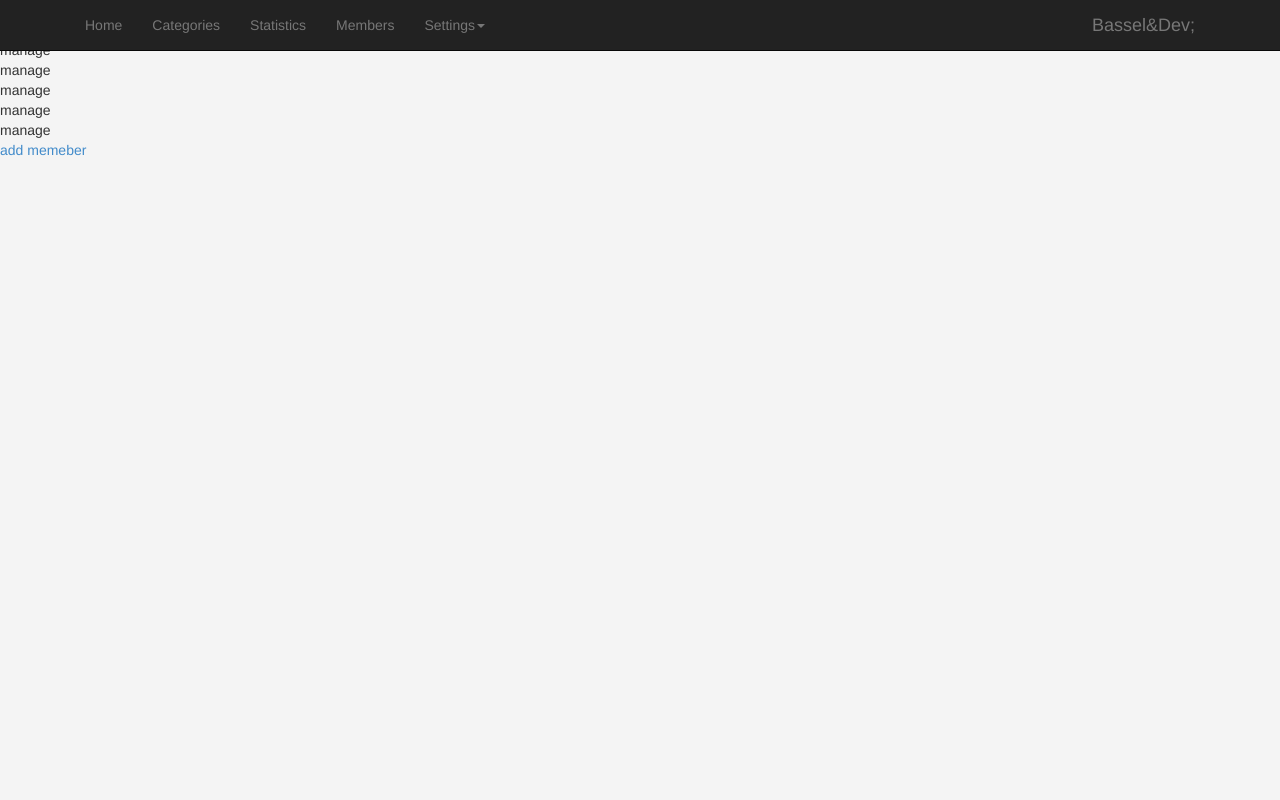
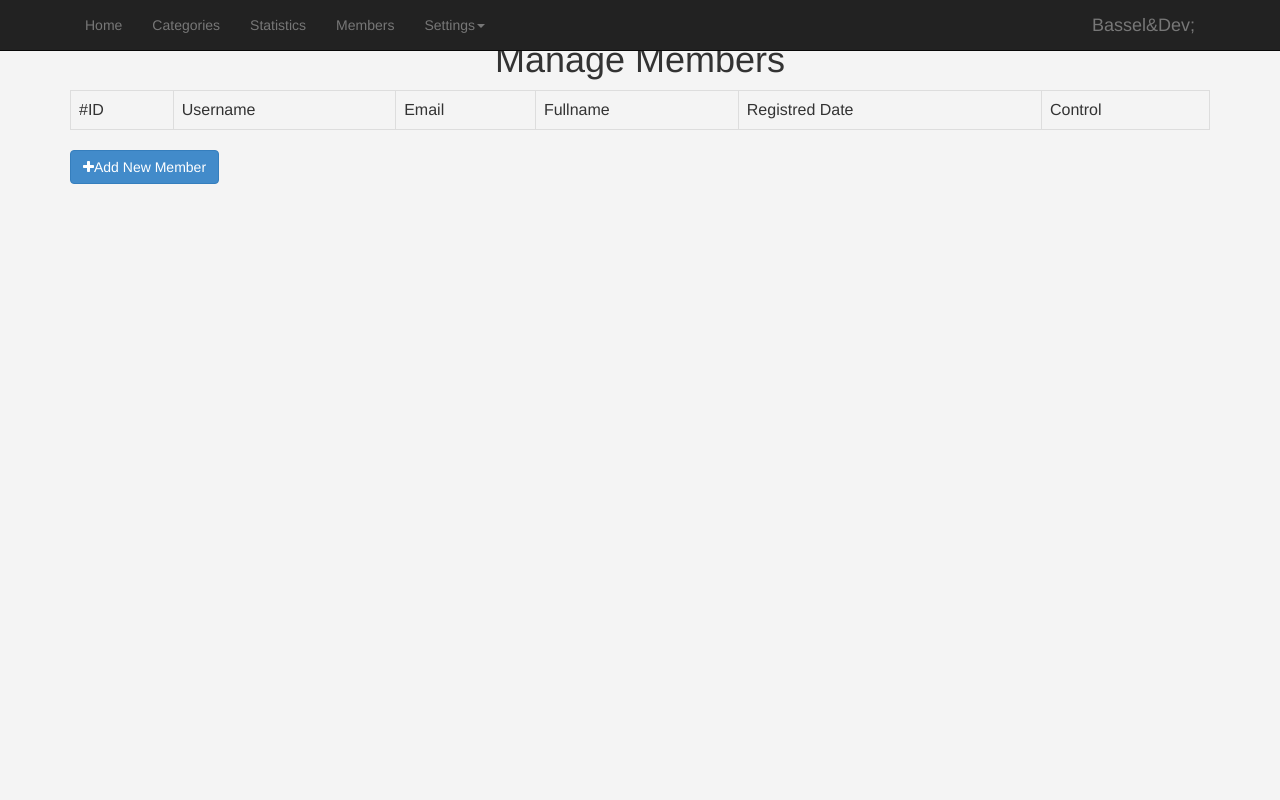
Before and after one commit to abdobassel/Ecommerce-PHP, a PHP site: page /members.php in a window 1280 px wide. Run offline with PHP 8.4, Linux system fonts and the light colour scheme; the visitor is signed in with stand-in values (Sample User, id 1); tables that the repository leaves empty or names only in its code hold one stand-in row (values such as "Sample post"); some web fonts are replaced.

Commit message:
chech errors validation and success delete users

```diff
--- a/admin/includes/functions/functions.php
+++ b/admin/includes/functions/functions.php
@@ -2,12 +2,24 @@
 
 
 // func getTilte => make $pagetitle is global variable and chech on it exist or no in pages to echo title
-function getTitle(){
+function getTitle()
+{
     // global pagetitle ==> to access from any where
-    global $pageTitle ;
-    if(isset($pageTitle)){
+    global $pageTitle;
+    if (isset($pageTitle)) {
         echo $pageTitle;
-    }else{
+    } else {
         echo 'Default';
     }
 }
+
+
+
+function redirectHome($errorMsg, $second = 3)
+{
+    echo "<div class='alert alert-danger'> $errorMsg  </div>";
+
+    echo "<div class='alert alert-info'> You will be redirect to home page after $second seconds.</div>";
+    header("refresh:$second;url=index.php");
+    exit();
+}
--- a/admin/members.php
+++ b/admin/members.php
@@ -15,14 +15,53 @@ if (isset($_SESSION['Username'])) {
 
 
     if ($page == "Manage") {
-        echo "manage<br>";
-        echo "manage<br>";
-        echo "manage<br>";
-        echo "manage<br>";
-        echo "manage<br>";
-        echo "manage<br>";
-        echo "manage<br>";
-        echo "<a href='members.php?page=Add'>add memeber<a/>";
+
+
+        $stmt = $con->prepare("SELECT * FROM users WHERE GroupID != 1 ");
+
+        $stmt->execute();
+        $rows = $stmt->fetchAll();
+
+?>
+        <h1 class="text-center">Manage Members</h1>
+        <div class="container">
+            <div class="table-responsive">
+                <table class="table table-bordered">
+                    <tr>
+                        <td>#ID</td>
+                        <td>Username</td>
+                        <td>Email</td>
+                        <td>Fullname</td>
+                        <td>Registred Date</td>
+                        <td>Control</td>
+                    </tr>
+                    <?php
+                    foreach ($rows as $row) {
+                        echo "<tr>";
+                        echo "<td>" . $row["UserID"] . "</td>";
+                        echo "<td>" . $row["Username"] . "</td>";
+                        echo "<td>" . $row["Email"] . "</td>";
+                        echo "<td>" . $row["Fullname"] . "</td>";
+                        echo "<td></td>";
+                        echo "<td>
+					<a href='members.php?page=Edit&userid=" . $row['UserID'] . "' class='btn btn-success'>Edit</a>
+					<a href='members.php?page=Delete&userid=" . $row['UserID'] . "'class='btn btn-danger'>Delete</a>
+					</td>";
+                        echo "</tr>";
+                    }
+
+
+
+                    ?>
+
+                </table>
+            </div>
+            <a href='members.php?page=Add' class="btn btn-primary"><i class="fa fa-plus"></i>Add New Member</a>
+        </div>
+
+        <?php
+
+
     } elseif ($page == 'Edit') {
 
         //start edit page coding...
@@ -42,7 +81,7 @@ if (isset($_SESSION['Username'])) {
 
         if ($count > 0) {
             // form show ...
-?>
+        ?>
             <h1 class='text-center'>Edit Member</h1>
             <div class="container">
                 <form action="?page=Update" method="post"> <!-- page=update => form update  -->
@@ -113,14 +152,36 @@ if (isset($_SESSION['Username'])) {
             } else {
                 $password = sha1($_POST['new-password']);
             }
+            $formError = array();
 
-            $stmt = $con->prepare("UPDATE users SET Username = ?, Email = ?, Fullname= ?, Password = ? WHERE UserID = ?");
-            $stmt->execute(array($username, $email, $fullname, $password, $userid));
-            $count = $stmt->rowCount();
+            if (empty($username) || empty($email) || strlen($username) > 20) {
+                $formError[] = 'username no morethan 20 char and email => required ';
+            }
+            if (empty($fullname) || strlen($fullname) < 4) {
+                $formError[] = 'fullname is required and more than 4 character ';
+            }
 
-            echo ' record is ' . $count . '<br>';
+            foreach ($formError as $error) {
+                echo $error . '<br>';
+            }
+
+            if (empty($formError)) {
+                $stmt = $con->prepare("UPDATE users SET Username = ?, Email = ?, Fullname= ?, Password = ? WHERE UserID = ?");
+                $stmt->execute(array($username, $email, $fullname, $password, $userid));
+                $count = $stmt->rowCount();
+
+                echo "<br>";
+                echo "<br>";
+                echo '<div class="alert alert-success">' . 'record is ' . $count . '</div>' . '<br>';
+            } else {
+                echo 'No update';
+            }
         } else {
-            echo 'no update';
+            echo "<br>";
+            echo "<br>";
+            echo "<br>";
+            $errorMsg = 'You can\'t browse this page update directly ';
+            redirectHome($errorMsg, 4);
         }
     } elseif ($page == 'Add') { ?>
         <h1 class='text-center'>Add New Member</h1>
@@ -190,7 +251,26 @@ if (isset($_SESSION['Username'])) {
         } else {
             echo '<br>';
             echo '<br>';
-            echo "NO DIRECTLY ALLOWOD";
+            $errorMsg = "sorry You cant browse this page dIRECTLY";
+            redirectHome($errorMsg, 5);
+        }
+    } elseif ($page == 'Delete') {
+        $userid = isset($_GET['userid']) && is_numeric($_GET['userid']) ? intval($_GET['userid']) : 0;
+
+        $stmt = $con->prepare("SELECT * FROM users WHERE UserID = ? ");
+        $stmt->execute(array($userid));
+
+        $count = $stmt->rowCount();
+        if ($count > 0) {
+            $stmt = $con->prepare("DELETE  FROM users WHERE UserID = :zuserid ");
+            $stmt->bindParam("zuserid", $userid);
+            $stmt->execute();
+            echo '<div class="alert alert-success">' . 'deleted ' . $count . '</div>' . '<br>';
+            echo '<div class="alert alert-success">' . 'deleted ' . $count . '</div>' . '<br>';
+            echo '<div class="alert alert-success">' . 'deleted ' . $count . '</div>' . '<br>';
+        } else {
+            echo '<div class="alert alert-success">' . 'deleted  not  </div>' . '<br>';
+            echo '<div class="alert alert-success">' . 'deleted  not  </div>' . '<br>';
         }
     } else {
         echo "Error not found page";
```
